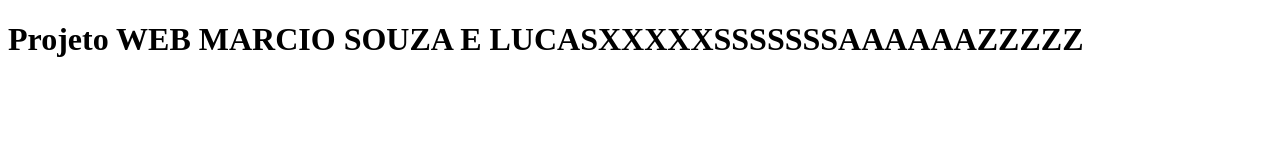
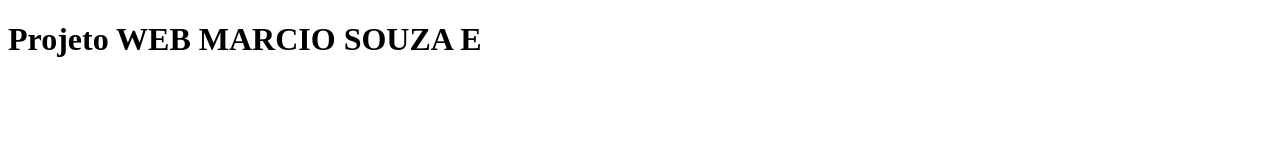
Before and after one commit to spwmarcio/ProjetoAula01, a plain HTML site: page index.html in a window 1280 px wide. Drawn offline with Linux system fonts and the light colour scheme.

Commit message:
Update index.html

```diff
--- a/index.html
+++ b/index.html
@@ -6,6 +6,6 @@
     <title>Document</title>
 </head>
 <body>
-<h1>Projeto WEB MARCIO SOUZA E LUCASXXXXXSSSSSSSAAAAAAZZZZZ</h1>
+<h1>Projeto WEB MARCIO SOUZA E</h1>
 </body>
 </html>
```
